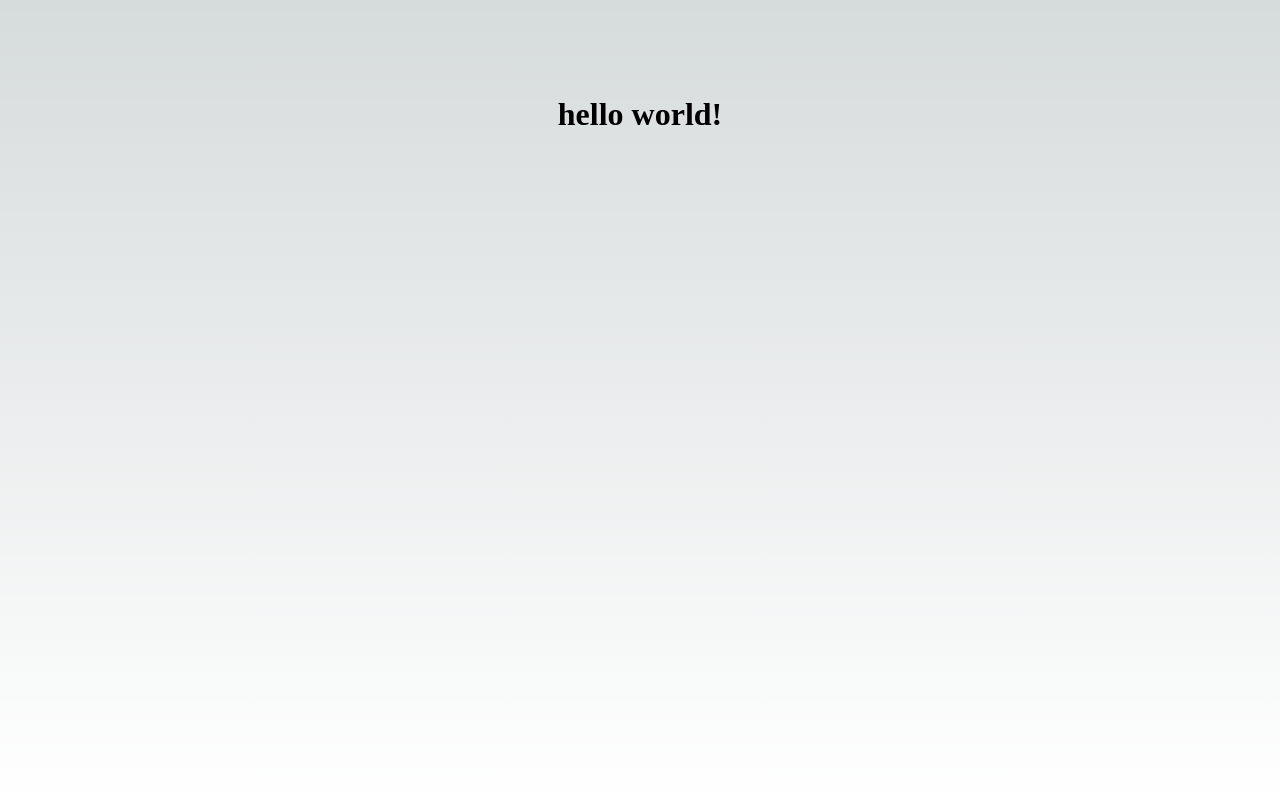
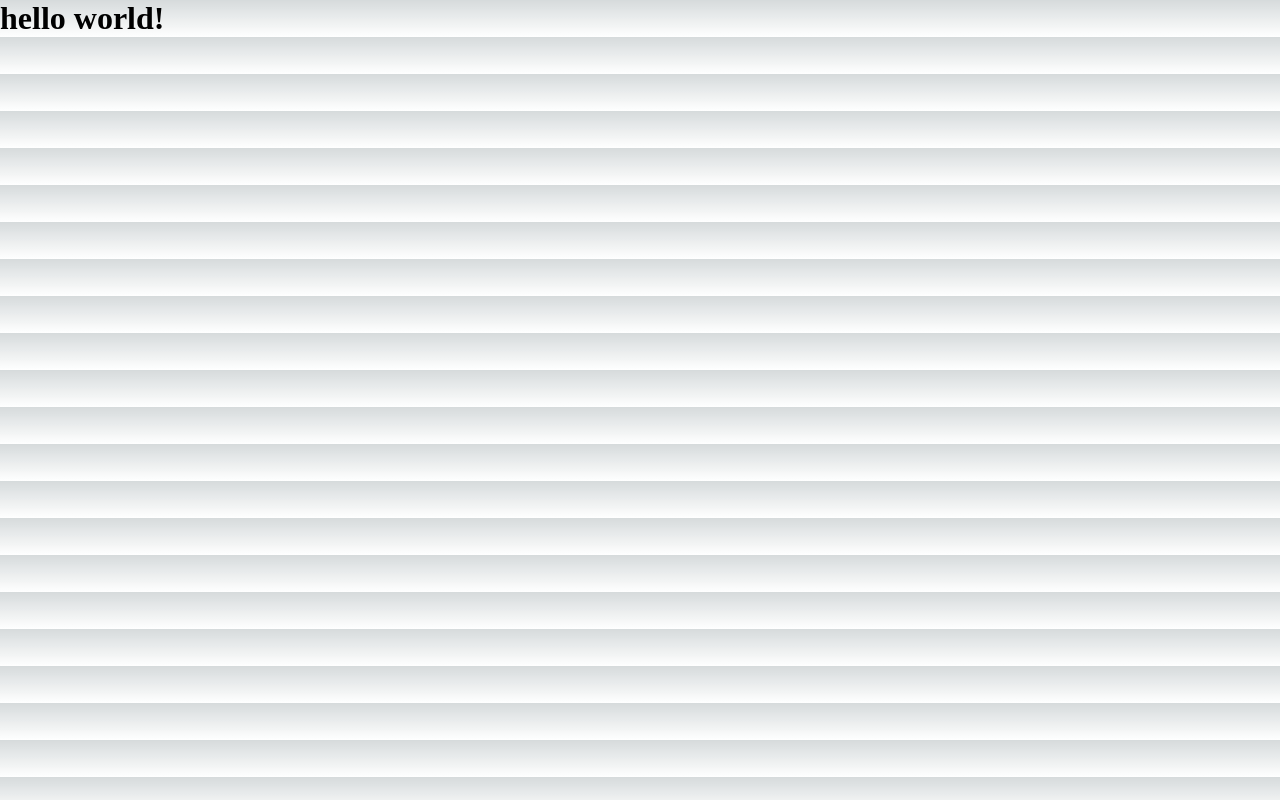
Before and after one commit to rkdvs222/rkdvs222.github.io, a Next.js app: page / in a window 1280 px wide. Built offline with nearby package versions, Linux system fonts and the light colour scheme.

Commit message:
:art: sass작성

```diff
--- a/src/app/page.tsx
+++ b/src/app/page.tsx
@@ -1,8 +1,8 @@
-import styles from "./page.module.css";
+import "@/styles/globals.scss";
 
 export default function Home() {
   return (
-    <div className={styles.main}>
+    <div className="blogTop">
       <h1>hello world!</h1>
     </div>
   );
--- /dev/null
+++ b/src/styles/component/_index.scss
@@ -0,0 +1,3 @@
+@use "component/atoms";
+@use "component/molecules";
+@use "component/organisms";
--- /dev/null
+++ b/src/styles/global/_index.scss
@@ -0,0 +1,3 @@
+@use "global/setting";
+@use "global/mixin";
+@use "global/function";
--- /dev/null
+++ b/src/styles/globals.scss
@@ -0,0 +1,7 @@
+@use "component";
+
+@use "global";
+
+@use "page";
+
+@use "template";
```
Also changed, not shown: src/styles/component/atoms/_index.scss (added), src/styles/component/molecules/_index.scss (added), src/styles/component/organisms/_index.scss (added), src/styles/global/function/_index.scss (added), src/styles/global/mixin/_index.scss (added), src/styles/global/setting/_index.scss (added), src/styles/page/_index.scss (added), src/styles/template/_index.scss (added).
